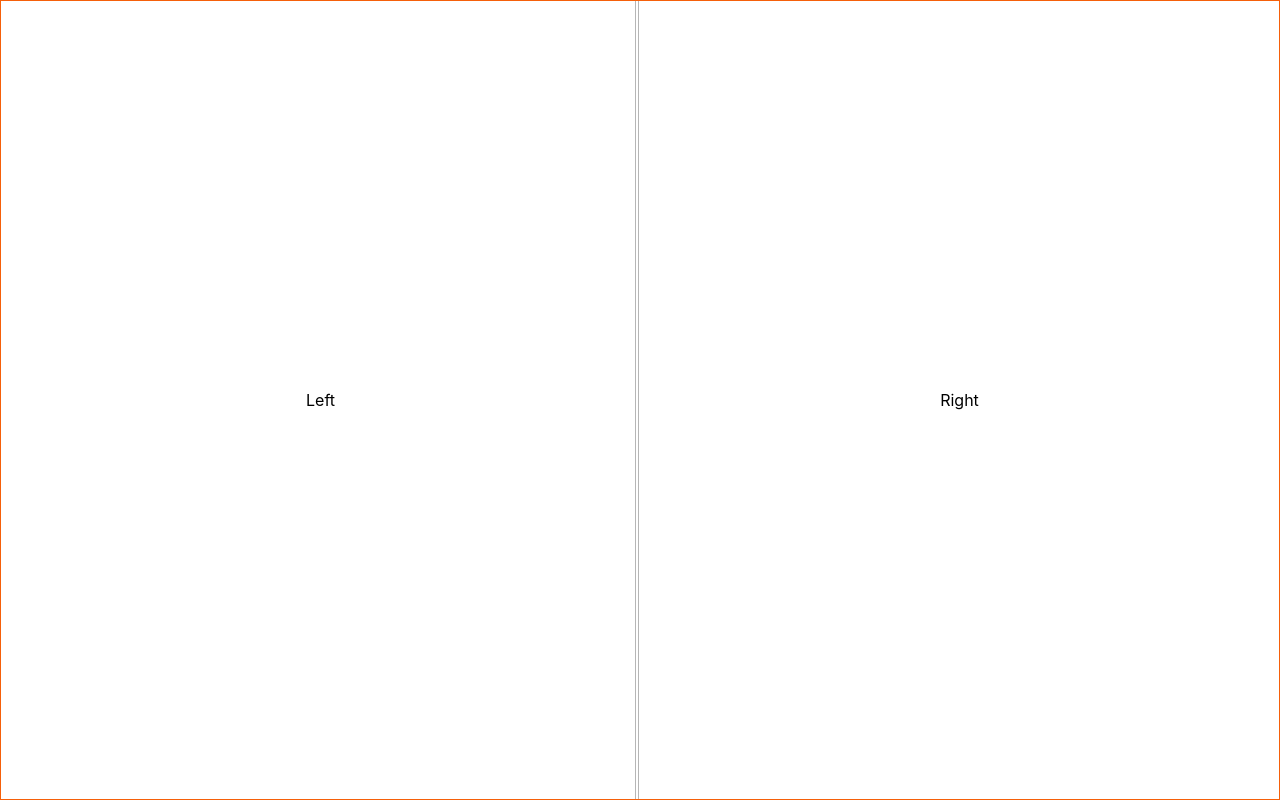
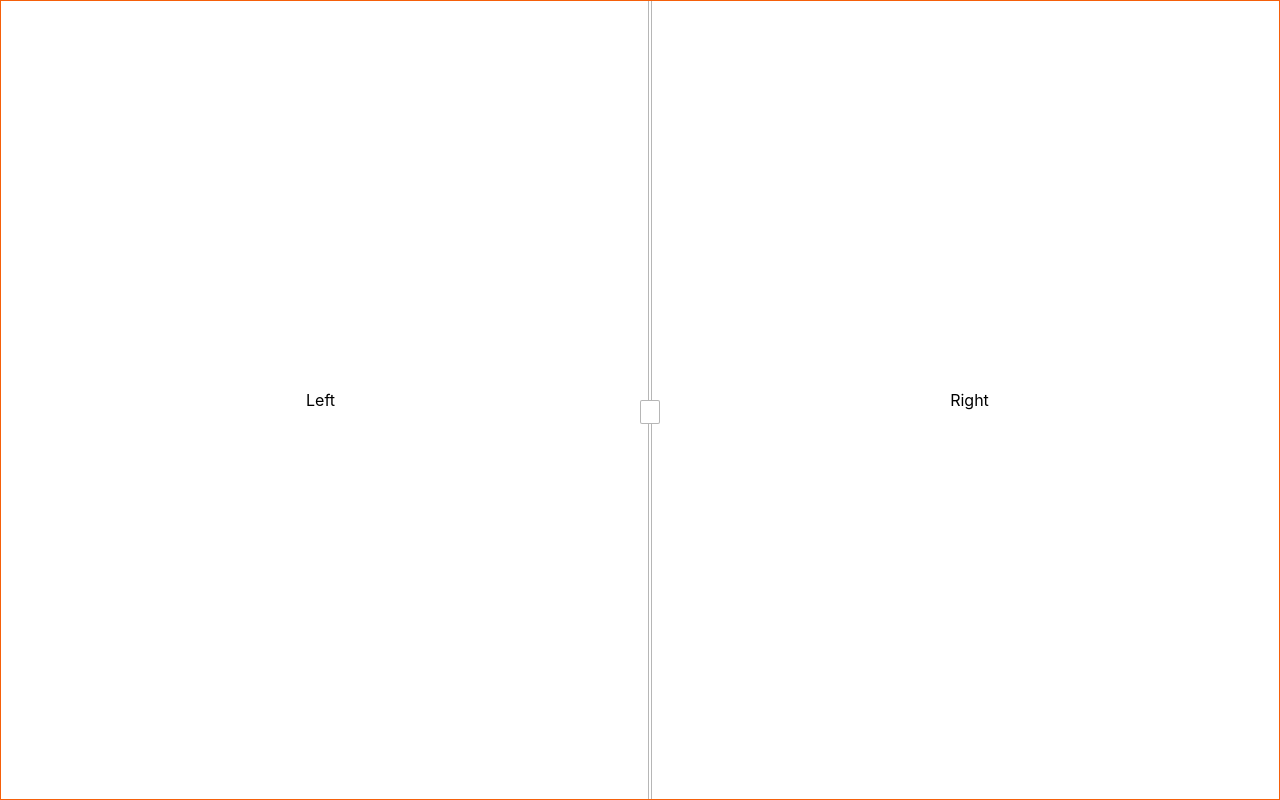
Before and after one commit to olvest/resizer-test, a website: page index.html in a window 1280 px wide. Drawn offline with Linux system fonts and the light colour scheme.

Commit message:
initial commit

```diff
--- a/index.html
+++ b/index.html
@@ -14,6 +14,9 @@
 
       <div class="horizontal-resizer" id="dragMe">
         <div class="resizer"></div>
+        <div class="swipe">
+          <span class="swipe-icon-vertical"></span>
+        </div>
       </div>
 
       <div class="container-right">Right</div>
--- a/resizer.css
+++ b/resizer.css
@@ -22,18 +22,6 @@ a {
   height: 100vh;
 }
 
-.resizer1 {
-  background-color: #6b6b6b;
-  /* cursor: ew-resize; */
-  cursor: col-resize;
-
-  /* height: 100%; */
-  width: 15px;
-
-  /* position: absolute; */
-
-  color: #a9a9a9;
-}
 .resizer {
   border-left: 1px solid rgba(110, 110, 110, 0.5);
   border-right: 1px solid rgba(110, 110, 110, 0.5);
@@ -43,39 +31,41 @@ a {
   top: 0;
   left: 16px;
   cursor: col-resize;
-  margin-left: -5px;
+  margin-left: 8px;
 }
 
-.resizer:before {
-  /* position: absolute;
-  /* vertical-align: middle; */
-  /* top: 100px;
-  right: 50px; */
+.horizontal-resizer {
+  width: 20px;
+  /* background-color: #cccccc; */
+  cursor: col-resize;
+}
+.swipe {
+  position: absolute;
+  top: 50%;
+  width: 20px;
+  height: 24px;
+  display: flex;
+  align-items: center;
+  justify-content: center;
+  /* position: relative; */
+  border: 1px solid rgba(110, 110, 110, 0.5);
+  border-radius: 2px;
+  background-color: #fff;
+}
 
-  position: absolute;
-  display: block;
-  top: 50%;
-  /* left: 50%;
-  right: 50%; */
-  bottom: 50%;
-  margin: -7px;
-  /* left: 50%;  */
-  /* display: inline-block; */
-  /* justify-content: center;
-  right: 10px;
-  width: 18px;
-
+.swipe-icon-vertical {
+  font-family: "CalciteWebCoreIcons" !important;
   speak: none;
   font-style: normal;
   font-weight: normal;
   font-variant: normal;
   text-transform: none;
+  line-height: 1;
   -webkit-font-smoothing: antialiased;
-  -moz-osx-font-smoothing: grayscale;
-  text-decoration: none;  */
-  font-family: "calcite-ui";
-  content: "\f12a";
-  color: #6b6b6b;
+}
+.swipe-icon-vertical:before {
+  content: "";
+  color: inherit;
 }
 .container-left {
   align-items: center;
```
